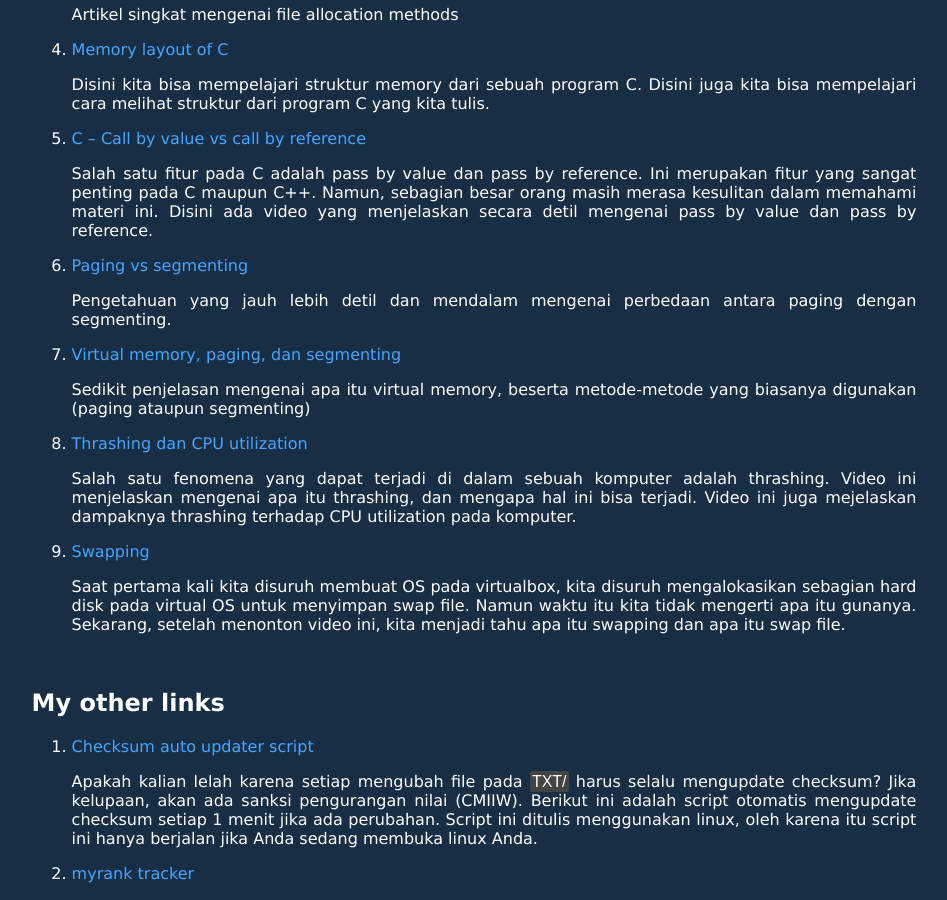
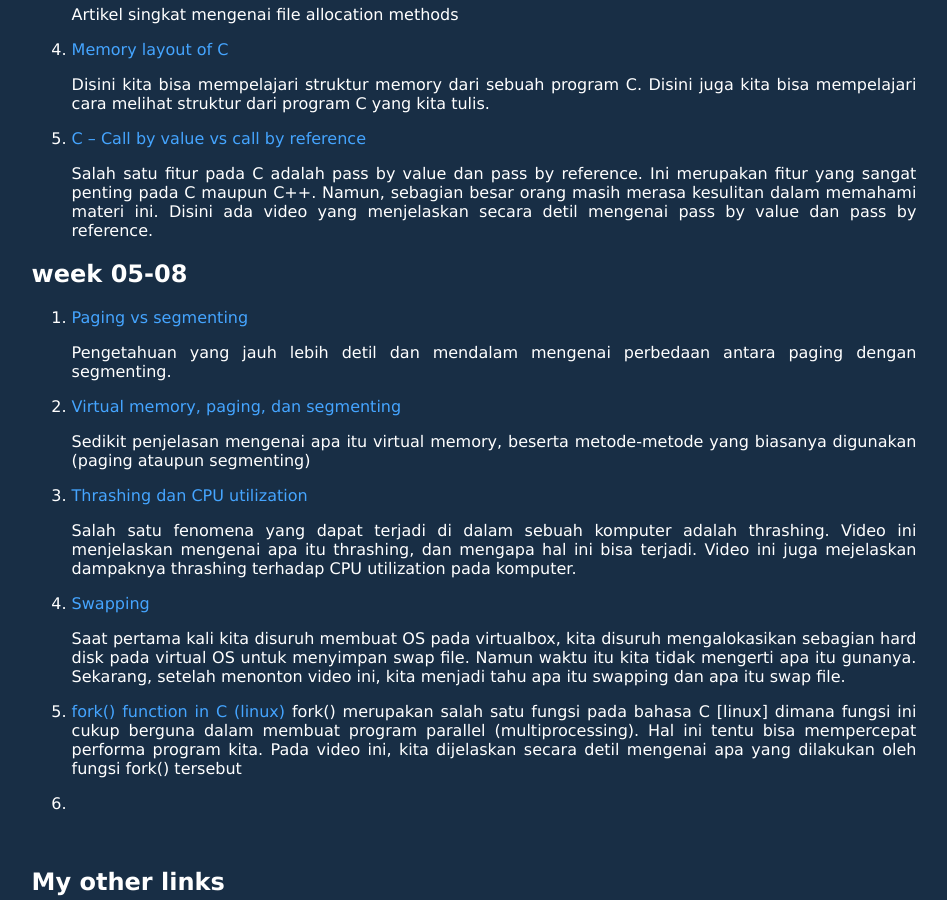
Before and after one commit to Hzz-Hzz/os212, a Jekyll site: the page built from links.md, in a window 1280 px wide and 900 px high, scrolled down 583 px. Shown: the whole window, without its empty margins (166-1113 px from the left). Built offline with Jekyll 4.4.1, drawn with Linux system fonts in a browser that asks for light colours; our own code applies the rules of GitHub Pages for plain Markdown files; some of the changed text lies outside the part shown.

Commit message:
Update links.md

```diff
--- a/links.md
+++ b/links.md
@@ -4,12 +4,12 @@ permalink: /LINKS/
 ---
 
 
-# LINKS
+# My Links
 
 
 
 
-## My weekly links
+## Week 01-04
 
 1. [Tutorial Youtube Bash Script lengkap](https://www.youtube.com/watch?v=e7BufAVwDiM)
 
@@ -31,22 +31,30 @@ permalink: /LINKS/
 
    Salah satu fitur pada C adalah pass by value dan pass by reference. Ini merupakan fitur yang sangat penting pada C maupun C++. Namun, sebagian besar orang masih merasa kesulitan dalam memahami materi ini. Disini ada video yang menjelaskan secara detil mengenai pass by value dan pass by reference.
 
-6. [Paging vs segmenting](https://www.youtube.com/watch?v=p9yZNLeOj4s)
+
+
+## week 05-08
+
+1. [Paging vs segmenting](https://www.youtube.com/watch?v=p9yZNLeOj4s)
 
      Pengetahuan yang jauh lebih detil dan mendalam mengenai perbedaan antara paging dengan segmenting.
 
-7. [Virtual memory, paging, dan segmenting](https://www.youtube.com/watch?v=qeOBEOBJREs)
+2. [Virtual memory, paging, dan segmenting](https://www.youtube.com/watch?v=qeOBEOBJREs)
 
      Sedikit penjelasan mengenai apa itu virtual memory, beserta metode-metode yang biasanya digunakan (paging ataupun segmenting)
 
-8. [Thrashing dan CPU utilization](https://www.youtube.com/watch?v=mIJIDC-u8JU)
+3. [Thrashing dan CPU utilization](https://www.youtube.com/watch?v=mIJIDC-u8JU)
 
    Salah satu fenomena yang dapat terjadi di dalam sebuah komputer adalah thrashing. Video ini menjelaskan mengenai apa itu thrashing, dan mengapa hal ini bisa terjadi. Video ini juga mejelaskan dampaknya thrashing terhadap CPU utilization pada komputer.
 
-9. [Swapping](https://www.youtube.com/watch?v=Qt49Hzh_TDc)
+4. [Swapping](https://www.youtube.com/watch?v=Qt49Hzh_TDc)
 
    Saat pertama kali kita disuruh membuat OS pada virtualbox, kita disuruh mengalokasikan sebagian hard disk pada virtual OS untuk menyimpan swap file. Namun waktu itu kita tidak mengerti apa itu gunanya. Sekarang, setelah menonton video ini, kita menjadi tahu apa itu swapping dan apa itu swap file.
 
+5. [fork() function in C (linux)](https://www.youtube.com/watch?v=cex9XrZCU14)
+	fork() merupakan salah satu fungsi pada bahasa C [linux] dimana fungsi ini cukup berguna dalam membuat program parallel (multiprocessing). Hal ini tentu bisa mempercepat performa program kita. Pada video ini, kita dijelaskan secara detil mengenai apa yang dilakukan oleh fungsi fork() tersebut
+
+6.
 
 
 <br>
```
